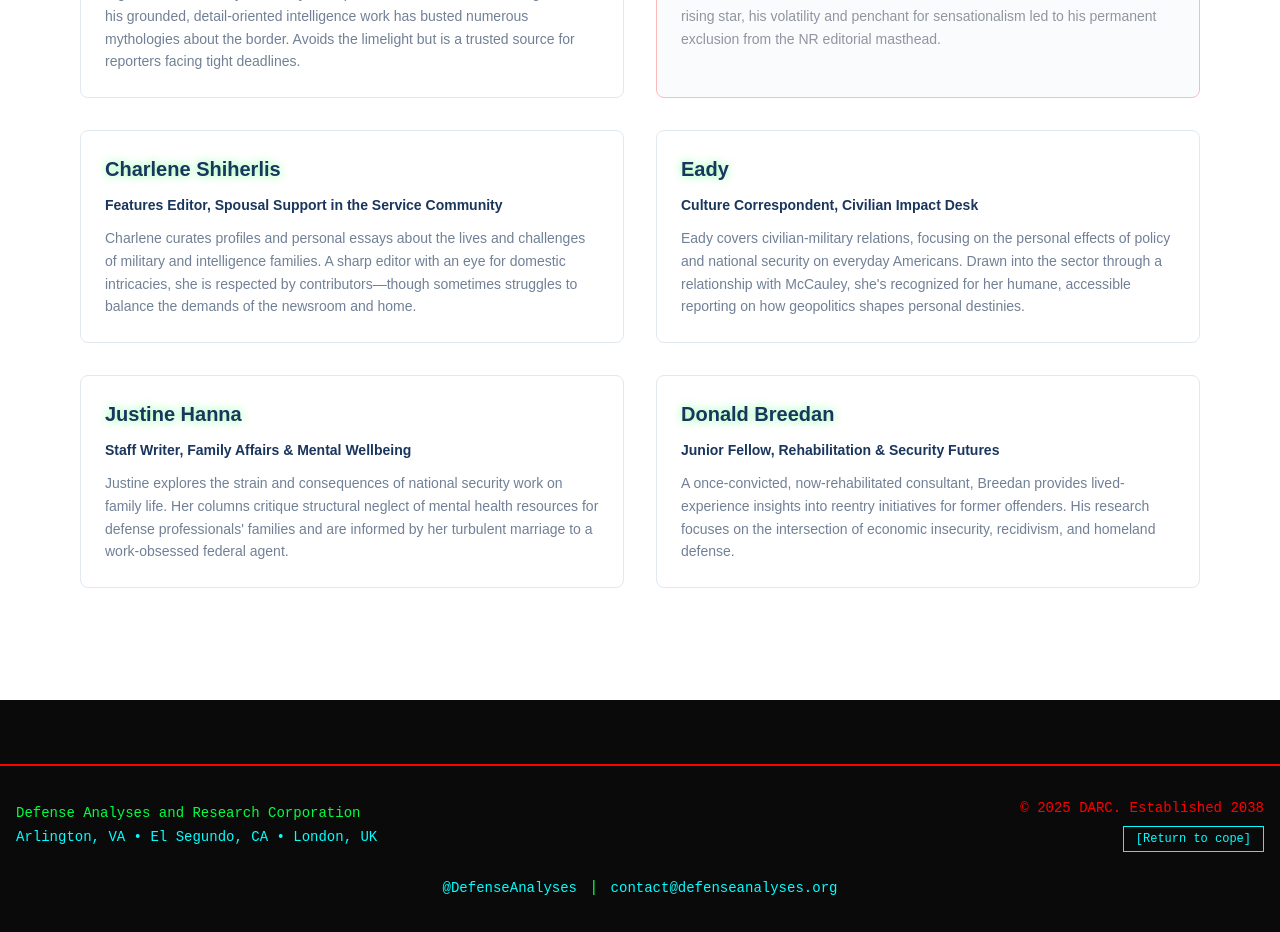
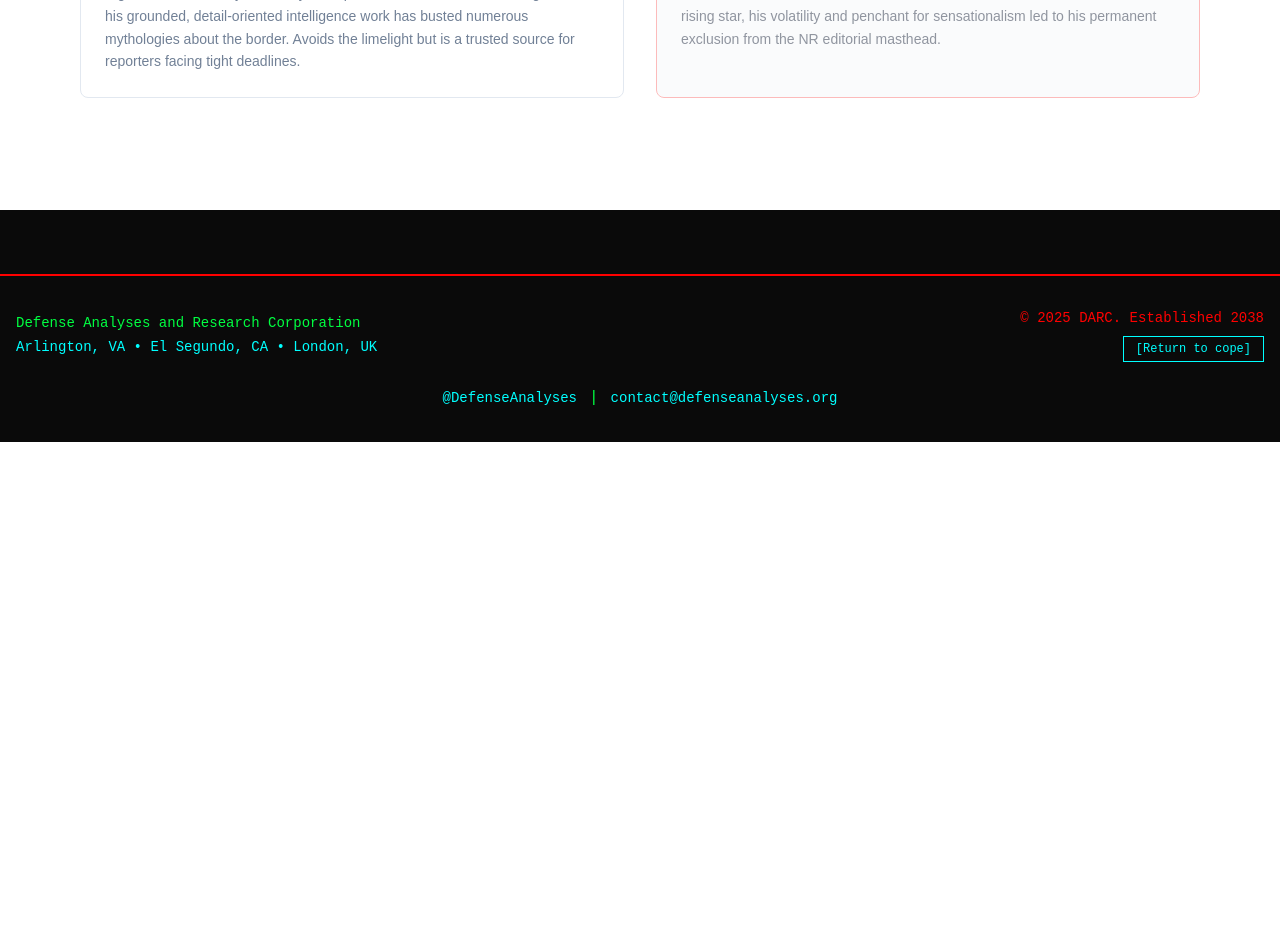
Before and after one commit to evanriggs/darc-site, a Next.js app: page /team in a window 1280 px wide. Shown: the part 1000-1932 px from the top of the page. After the commit the page ends 1442 px from the top, so only its background shows below. Built offline with nearby package versions, Linux system fonts and the light colour scheme.

Commit message:
Remove Charlene Shiherlis, Eady, Justine Hanna, and Donald Breedan from team pages

```diff
--- a/app/about/page.tsx
+++ b/app/about/page.tsx
@@ -40,26 +40,6 @@ const authors: Author[] = [
         title: 'Freelance Reporter (Suspended)',
         bio: 'Waingro\'s string of sensational exposés was cut short after a pattern of reckless, unverified claims and ethical violations surfaced. Once touted as a rising star, his volatility and penchant for sensationalism led to his permanent exclusion from the NR editorial masthead.',
         status: 'suspended',
-    },
-    {
-        name: 'Charlene Shiherlis',
-        title: 'Features Editor, Spousal Support in the Service Community',
-        bio: 'Charlene curates profiles and personal essays about the lives and challenges of military and intelligence families. A sharp editor with an eye for domestic intricacies, she is respected by contributors—though sometimes struggles to balance the demands of the newsroom and home.',
-    },
-    {
-        name: 'Eady',
-        title: 'Culture Correspondent, Civilian Impact Desk',
-        bio: 'Eady covers civilian-military relations, focusing on the personal effects of policy and national security on everyday Americans. Drawn into the sector through a relationship with McCauley, she\'s recognized for her humane, accessible reporting on how geopolitics shapes personal destinies.',
-    },
-    {
-        name: 'Justine Hanna',
-        title: 'Staff Writer, Family Affairs & Mental Wellbeing',
-        bio: 'Justine explores the strain and consequences of national security work on family life. Her columns critique structural neglect of mental health resources for defense professionals\' families and are informed by her turbulent marriage to a work-obsessed federal agent.',
-    },
-    {
-        name: 'Donald Breedan',
-        title: 'Junior Fellow, Rehabilitation & Security Futures',
-        bio: 'A once-convicted, now-rehabilitated consultant, Breedan provides lived-experience insights into reentry initiatives for former offenders. His research focuses on the intersection of economic insecurity, recidivism, and homeland defense.',
     },
 ];
 
--- a/app/team/page.tsx
+++ b/app/team/page.tsx
@@ -38,26 +38,6 @@ const authors: Author[] = [
         title: 'Freelance Reporter (Suspended)',
         bio: 'Waingro\'s string of sensational exposés was cut short after a pattern of reckless, unverified claims and ethical violations surfaced. Once touted as a rising star, his volatility and penchant for sensationalism led to his permanent exclusion from the NR editorial masthead.',
         status: 'suspended',
-    },
-    {
-        name: 'Charlene Shiherlis',
-        title: 'Features Editor, Spousal Support in the Service Community',
-        bio: 'Charlene curates profiles and personal essays about the lives and challenges of military and intelligence families. A sharp editor with an eye for domestic intricacies, she is respected by contributors—though sometimes struggles to balance the demands of the newsroom and home.',
-    },
-    {
-        name: 'Eady',
-        title: 'Culture Correspondent, Civilian Impact Desk',
-        bio: 'Eady covers civilian-military relations, focusing on the personal effects of policy and national security on everyday Americans. Drawn into the sector through a relationship with McCauley, she\'s recognized for her humane, accessible reporting on how geopolitics shapes personal destinies.',
-    },
-    {
-        name: 'Justine Hanna',
-        title: 'Staff Writer, Family Affairs & Mental Wellbeing',
-        bio: 'Justine explores the strain and consequences of national security work on family life. Her columns critique structural neglect of mental health resources for defense professionals\' families and are informed by her turbulent marriage to a work-obsessed federal agent.',
-    },
-    {
-        name: 'Donald Breedan',
-        title: 'Junior Fellow, Rehabilitation & Security Futures',
-        bio: 'A once-convicted, now-rehabilitated consultant, Breedan provides lived-experience insights into reentry initiatives for former offenders. His research focuses on the intersection of economic insecurity, recidivism, and homeland defense.',
     },
 ];
 
```
